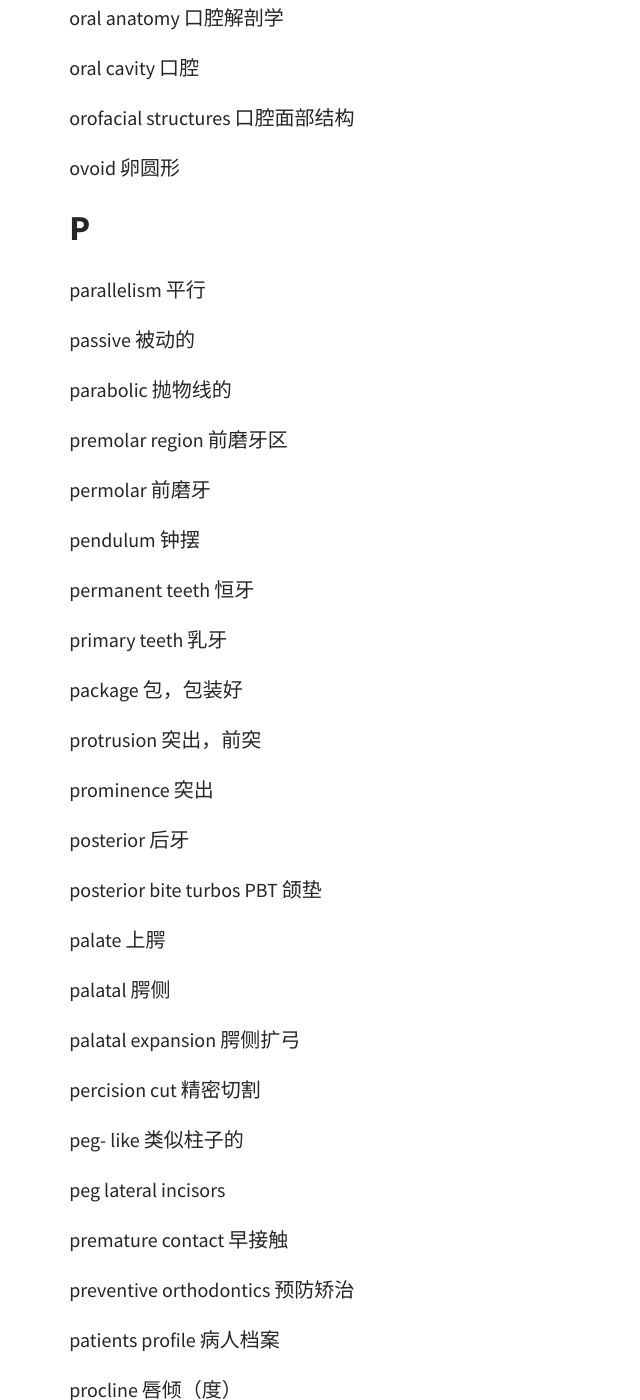
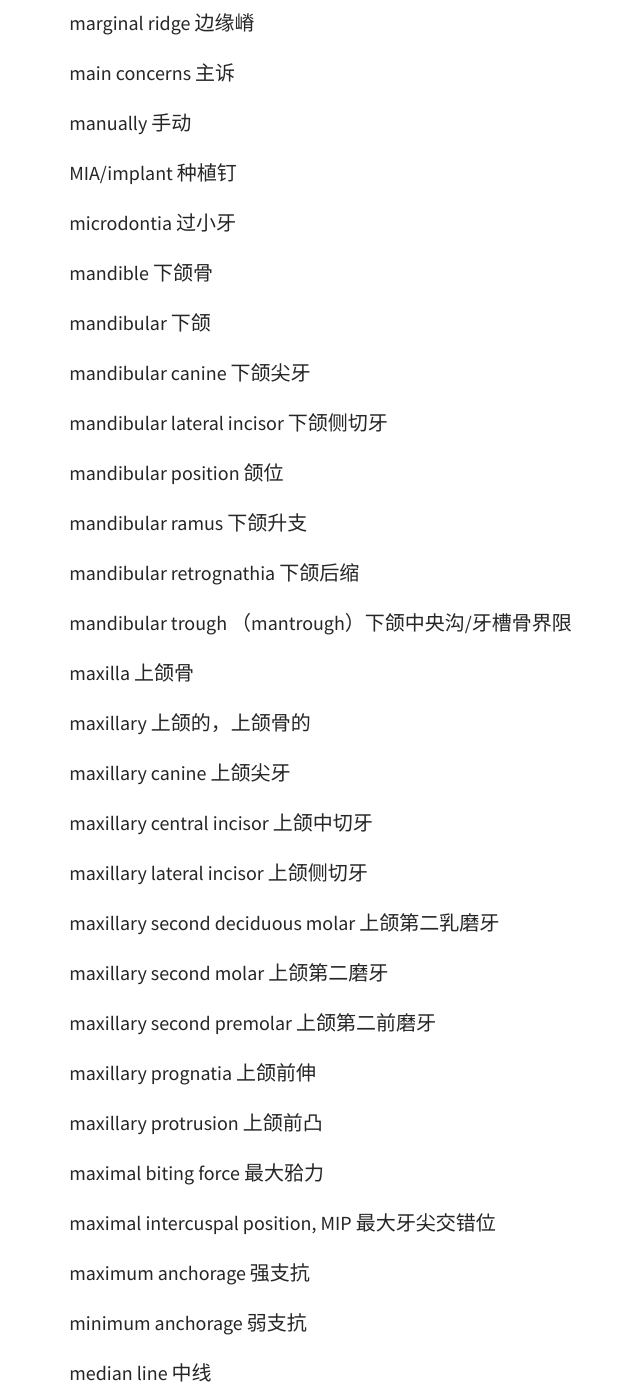
Before and after one commit to mathsyouth/mathsyouth.github.io, a Jekyll site: the page built from _posts/2023-04-30-glossary-of-orthodontic-terms.md, in a window 1280 px wide and 1400 px high, scrolled down 14903 px. Shown: the whole window, without its empty margins (46-686 px from the left). Built offline with Jekyll 4.4.1, drawn with Linux system fonts in a browser that asks for light colours; a script that is not in the unit is left out; comment, search, counter and statistics services are not loaded; some of the changed text lies outside the part shown.

Commit message:
update glossary of orthodontic terms

```diff
--- a/_posts/2023-04-30-glossary-of-orthodontic-terms.md
+++ b/_posts/2023-04-30-glossary-of-orthodontic-terms.md
@@ -8,6 +8,8 @@ tags: [orthodontics]
 ---
 
 ## A
+
+abrasion  磨损
 
 active 主动的
 
@@ -38,6 +38,10 @@ alveolar bone height 牙槽骨高度
 alveolar process 牙槽突
 
 anatomic curvature 解剖曲线
+
+anatomical crown 解剖牙冠
+
+anatomical root 解剖牙根
 
 alleviate 减轻，缓和
 
@@ -53,7 +57,15 @@ anterior area 前牙区
 
 anterior occlusal interference 前牙颌干扰
 
+antero-stopper 前止接触
+
 anteroposterior 前后的
+
+Angle's class I malocclusion 安氏 I 类错𬌗
+
+Angle's class II malocclusion 安氏 II 类错𬌗
+
+Angle's class III malocclusion 安氏 III 类错𬌗
 
 angulation 角度
 
@@ -73,11 +85,11 @@ A-P relation A-P前后矢状关系
 
 arch 弓形
 
-around 周围
-
 asymmetric 不对称
 
 attachment 附件
+
+attrition 磨耗
 
 auxiliary 辅助的
 
@@ -85,13 +97,19 @@ axis 牙轴
 
 axis inclination 轴倾度
 
+axis ridge 轴嵴
+
 ## B
+
+base of the skull 颅底
 
 bilateral 双侧的
 
 bevel attachment 楔形附件
 
 bicuspids 双尖的，前磨牙
+
+bicuspid teeth 双尖牙
 
 biomechanical principle 生物力学原则
 
@@ -103,9 +121,11 @@ bite record/registration 咬合记录
 
 bite correction 咬合跳跃
 
-black triangles 黑三角
+biting force or bite force 𬌗力
 
-block out of undercut 填倒凹
+[black triangle](https://support.clearcorrect.com/hc/en-us/articles/212258377) 黑三角
+
+block undercut out 填倒凹
 
 Bolton index Bolton 指数
 
@@ -133,11 +159,17 @@ canine 尖牙
 
 carrier 载体
 
+contact area 接触区
+
 cuspid 尖牙
 
 cusp 牙尖 尖端
 
+cusp ridge 牙尖嵴
+
 cavity 窝洞
+
+cementum 牙骨质
 
 ceramic 陶瓷的
 
@@ -173,9 +205,15 @@ clearance 间隙
 
 closure 关闭
 
-clinical 临床的，诊所的
+clinical 临床的
 
-crossbite 反颌
+clinical crown 临床牙冠
+
+clinical root 临床牙根
+
+crossbite 反𬌗
+
+cross locked bite 反锁𬌗
 
 collision 碰撞
 
@@ -185,11 +223,17 @@ contralateral 对侧的
 
 consulation 咨询
 
+central cusp 中央尖
+
 central incisor 中切牙
+
+centric occlusion position, OCP 正中颌位
+
+centric stops 正中止接触
 
 cervical 颈部的 牙颈部
 
-cingulum 舌面隆突
+cingulum 舌隆突
 
 complete distoclusion 完全远中
 
@@ -217,9 +261,19 @@ cingulum 舌面隆突
 
 ## D
 
+deep overbite 深覆𬌗
+
+deep overjet 深覆盖
+
 deficiency 缺陷
 
+development 生长期
+
+developmental groove 发育沟
+
 distal 远中的
+
+distal surface 远中面
 
 distalization 远移
 
@@ -239,13 +293,23 @@ dimple 凹洞
 
 dimension 大小，尺寸
 
-dentition 牙列
+dental cervix 牙颈
+
+dental crown 牙冠
+
+dental cusp 牙尖
 
 dental restorations 牙齿修复
+
+dental root 牙根
+
+dental arch 牙弓
 
 dentofacial 牙面
 
 dentin 牙本质
+
+dentition 牙列
 
 diastema 牙间隙
 
@@ -327,6 +395,8 @@ gingiva 齿龈
 
 gingival embrasure 牙龈乳头
 
+gliding joint 滑动关节
+
 groove 沟， 磨牙颌面的沟
 
 grid 网格
@@ -343,21 +413,29 @@ gable bends
 
 ## H
 
+handicapping dentofacial anomaly 牙面异常
+
 harmony 平衡
+
+heavy occlusion 重咬合
+
+height of contour 外形高点
+
+heredity 遗传
+
+handicapping 妨碍，残障
+
+hinge axis 铰链轴
+
+hinge joint 铰链关节
+
+hinge movement 铰链运动
 
 horizantal 水平线
 
 horizontal attachment 水平附件
 
-heavy occlusion 重咬合
-
-heredity 遗传
-
-handicapping 妨碍，残障
-
 hypoplasia of enamel 牙釉质发育不全
-
-handicapping dentofacial anomaly 牙面异常
 
 ## I
 
@@ -378,6 +458,10 @@ instruction 指令，说明
 incisal 切面
 
 incisal edge 切端
+
+incisal path inclination 切道斜度
+
+incisal ridge 切嵴
 
 individual normal occlusion 个别正常合
 
@@ -415,6 +499,10 @@ intrusion 压低
 
 implant 植入
 
+intercuspal occlusion, ICO 牙尖交错𬌗
+
+intercuspal position, ICP 牙尖交错位
+
 intermediate key
 
 interocclusal 牙合面间的
@@ -435,6 +523,8 @@ IPR ganges 测量尺
 
 jaw 下巴
 
+jaw-opening reflex 开颌反射
+
 jiggling movement 往复移动
 
 junction 接口，交界处
@@ -453,15 +543,25 @@ lingual 舌侧的
 
 lingual crown torque 冠舌向转矩
 
+lingual surface 舌面
+
 lip 嘴唇
 
 labial 唇的
 
 labial root torque 根唇向转矩
 
+labial surface 唇面
+
+labiofacial sulcus 唇面沟
+
 lateral 侧面的
 
 lateral incisor 侧切牙
+
+locked bite 锁𬌗
+
+long axis 牙长轴
 
 lower anterior 下颌前牙
 
@@ -471,21 +571,31 @@ leeway space 替牙间隙
 
 ## M
 
+macrodontia 巨牙 ，过大牙
+
+malalignment 排列不齐
+
+malocclusion 错𬌗
+
 marginal ridge 边缘嵴
 
-macrodontia 巨牙 ，过大牙
+main concerns 主诉
+
+manually 手动
 
 MIA/implant 种植钉
 
 microdontia 过小牙
 
-maxillary 上颌的，上颌骨的
-
-maxillary prognatia 上颌前伸
-
-maxillary protrusion 上颌前凸
+mandible 下颌骨
 
 mandibular 下颌
+
+mandibular canine 下颌尖牙
+
+mandibular lateral incisor 下颌侧切牙
+
+mandibular position 颌位
 
 mandibular ramus 下颌升支
 
@@ -493,21 +603,39 @@ mandibular retrognathia 下颌后缩
 
 mandibular trough （mantrough）下颌中央沟/牙槽骨界限
 
-malalignment 排列不齐
+maxilla 上颌骨
 
-malocclusion 错颌畸形
+maxillary 上颌的，上颌骨的
 
-marginal ridge 边缘嵴
+maxillary canine 上颌尖牙
 
-main concerns 主诉
+maxillary central incisor 上颌中切牙
 
-manually 手动的 用手
+maxillary lateral incisor 上颌侧切牙
+
+maxillary second deciduous molar 上颌第二乳磨牙
+
+maxillary second molar 上颌第二磨牙
+
+maxillary second premolar 上颌第二前磨牙
+
+maxillary prognatia 上颌前伸
+
+maxillary protrusion 上颌前凸
+
+maximal biting force 最大𬌗力
+
+maximal intercuspal position, MIP 最大牙尖交错位
 
 maximum anchorage 强支抗
 
 minimum anchorage 弱支抗
 
+median line 中线
+
 mesial 近中的
+
+mesial surface 近中面
 
 mesiodens 正中多生牙
 
@@ -591,7 +727,11 @@ passive 被动的
 
 parabolic 抛物线的
 
+premolar 前磨牙
+
 premolar region 前磨牙区
+
+proximal surface 邻面
 
 permolar 前磨牙
 
@@ -673,7 +815,11 @@ remaining 仍需做的
 
 restoration 恢复，修复
 
-retention 保持，维持
+rest position 休息位
+
+retention 固位
+
+retention force 固位力
 
 rotation 扭转
 
@@ -682,6 +828,10 @@ review 检查 回顾
 reverse overjet 反覆盖
 
 retroclined 舌倾
+
+retruded contact position, RCP 后退接触位
+
+ridge 嵴
 
 round form 圆形
 
@@ -717,6 +867,8 @@ revision 修改，版本
 
 ## S
 
+sagittal curve of occlusion 纵𬌗曲线
+
 sagittal plane 矢状平面
 
 single/dual arch 单双颌
@@ -727,9 +879,15 @@ sealant 封闭剂
 
 sectional braces 片段弓
 
+sensation 感觉
+
+sensory receptor 感受器
+
 sequential movement 序列移动
 
 semi erpted
+
+supporting cusp 支持尖
 
 stage 阶段，步，步骤
 
@@ -787,6 +945,8 @@ tougue 舌头
 
 toolbar 工具栏
 
+tooth position 牙位
+
 tooth size discrepancy 牙量不调
 
 thickness 厚度
@@ -819,7 +979,11 @@ TMJ adequate function 颞下颌关节的功能
 
 translation 平行移动
 
+transverse curve of occlusion 横𬌗曲线
+
 transverse plane 水平面
+
+transverse ridge 横脊
 
 trim 修剪，切削 切割
 
@@ -831,7 +995,7 @@ trim off 切除
 
 upright 竖直的，直立
 
-undercut 倒凹
+[undercut](https://support.clearcorrect.com/hc/en-us/articles/4404369860375-Impressions-Undercuts) 倒凹
 
 unpredictable movement 不可预测的移动
 
```
Also changed, not shown: other parts of _posts/2023-04-30-glossary-of-orthodontic-terms.md (+30 -8 lines).
